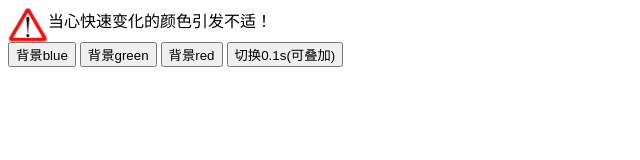
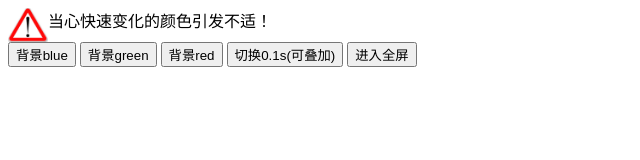
Before and after one commit to xjz-01/xjz-01.github.io, a plain HTML site: page index.html in a window 1280 px wide. Shown: the whole page, without its empty margins (0-640 px from the left). Drawn offline with Linux system fonts and the light colour scheme.

Commit message:
Update index.html

```diff
--- a/index.html
+++ b/index.html
@@ -17,7 +17,20 @@
   <button onclick="bg()">背景green</button>
   <button onclick="br()">背景red</button>
   <button onclick="p5()">切换0.1s(可叠加)</button>
-
+  <button onclick="toggleFullScreen()">进入全屏</button>
+  <script>
+  function toggleFullScreen() {
+      if (document.documentElement.requestFullscreen) {
+          document.documentElement.requestFullscreen();
+      } else if (document.documentElement.mozRequestFullScreen) { // Firefox
+          document.documentElement.mozRequestFullScreen();
+      } else if (document.documentElement.webkitRequestFullscreen) { // Chrome, Safari and Opera
+          document.documentElement.webkitRequestFullscreen();
+      } else if (document.documentElement.msRequestFullscreen) { // IE/Edge
+          document.documentElement.msRequestFullscreen();
+      }
+  }
+  </script>
 </body>
 
 </html>
```
